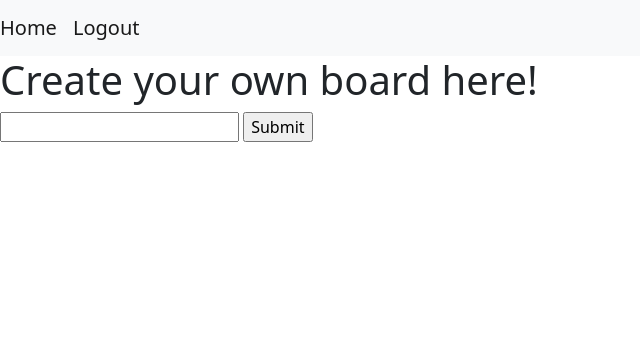
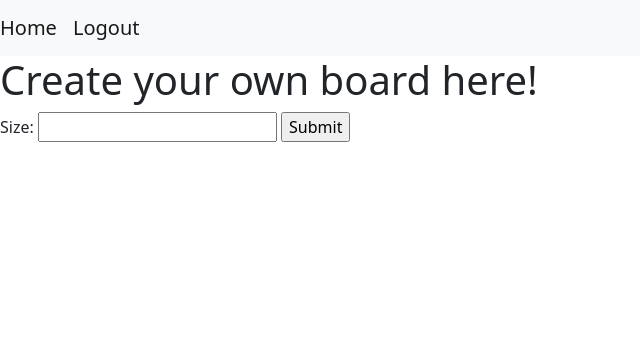
Before and after one commit to ElizaKnapp/p02_KALE, a Flask app: page /create in a window 1280 px wide. Shown: the top 356 px of the page, without its empty margins (0-640 px from the left). Run offline with Flask 2, Linux system fonts and the light colour scheme; the visitor is signed in with stand-in values (Sample User, id 1).

Commit message:
choose size of created board

```diff
--- a/app/routes.py
+++ b/app/routes.py
@@ -119,4 +119,20 @@ def logout():
 def create():
     if 'username' not in session:
         return render_template('login.html')
-    return render_template('create.html')
+    return render_template('create.html', select = False)
+
+@app.route("/create_board", methods=['GET','POST'])
+def create_board():
+    if 'username' not in session:
+        return render_template('login.html')
+
+    method = request.method
+
+    # Get vs Post
+    if method == 'GET':
+        return redirect(url_for('index'))
+
+    size = request.form.get('size')
+    print(size)
+
+    return render_template('create.html', size = size, select = True)
--- a/app/templates/create.html
+++ b/app/templates/create.html
@@ -18,10 +18,15 @@
         </nav>
 
         <h1>Create your own board here!</h1>
-        <form>
-          <input type="text">
-          <input type="submit">
 
-        </form>
+        {% if select %}
+          <h2>Use the board now {{size}}</h2>
+        {% else %}
+          <form action="/create_board" method="POST">
+            Size:
+            <input name="size" type="text">
+            <input type="submit">
+          </form>
+        {% endif %}
     </body>
 </html>
```
